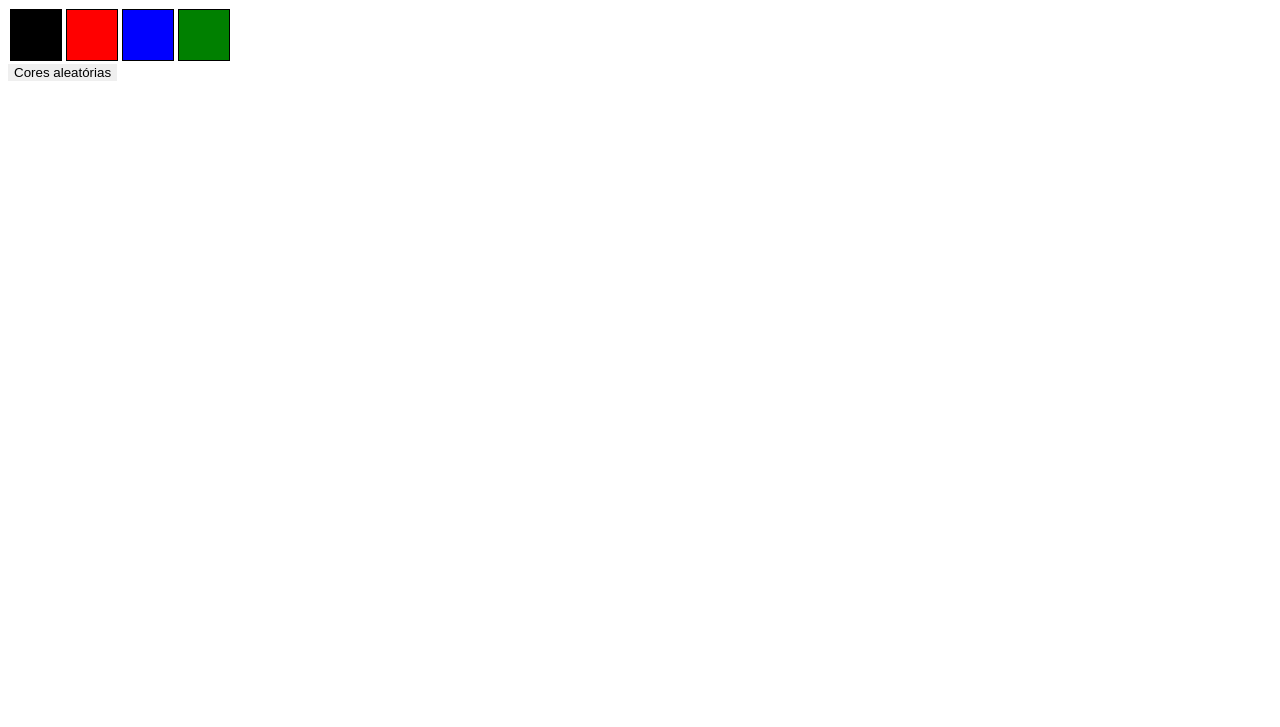
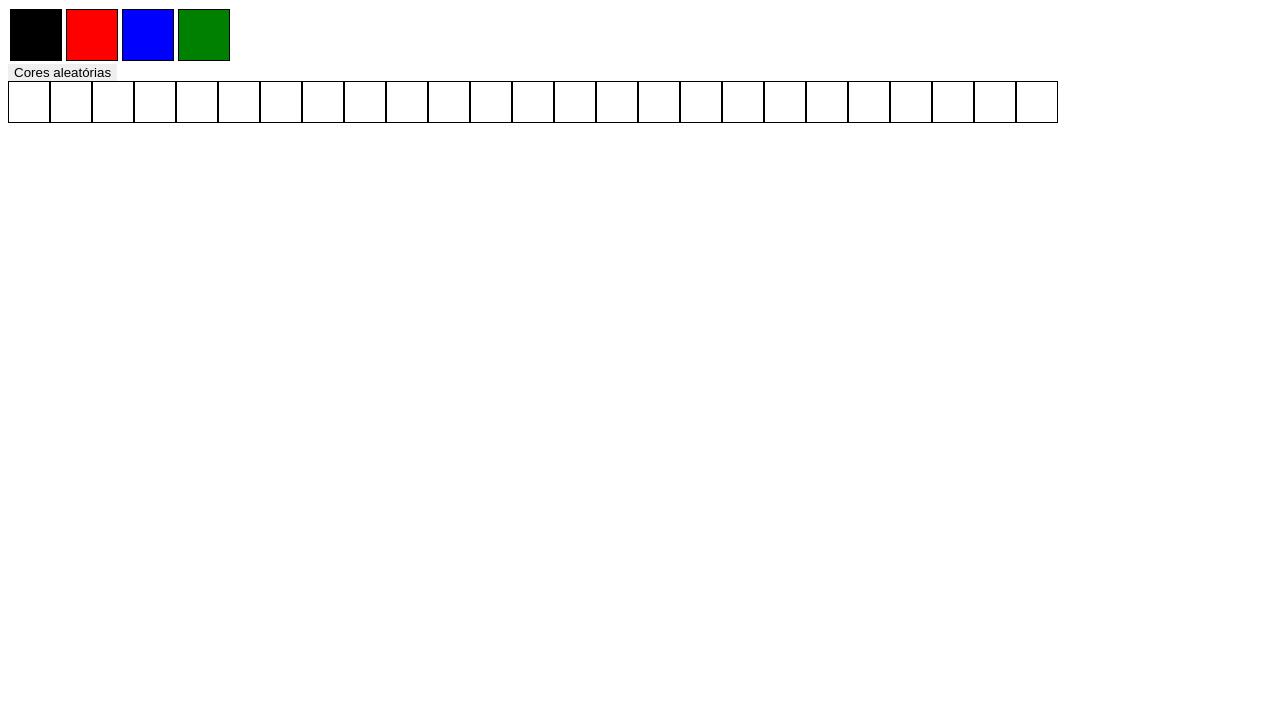
Before and after one commit to ronaldocerenza/pixels-art-js, a website: page index.html in a window 1280 px wide. Shown: the part 73-800 px from the top of the page. Drawn offline with Linux system fonts and the light colour scheme.

Commit message:
6 - Quadro contendo 25 pixels

```diff
--- a/index.html
+++ b/index.html
@@ -17,6 +17,8 @@
     <p class="color"></p>
   </div>
   <button id="button-random-color">Cores aleatórias</button>
+  <div id="pixel-board">
+  </div>
 <script src="./script.js"></script>
 </body>
 </html>
--- a/script.js
+++ b/script.js
@@ -59,6 +59,33 @@ const restoreStorage = () => {
   }
 };
 
+//div com id 'pixel-board' criada no html devido a erro no cypress
+
+// 6 - Adicione à página um quadro contendo 25 pixels.
+const pixels = (quantidade) => {
+  const pixelBoard = document.getElementById('pixel-board');
+  for (let index = 0; index < quantidade; index += 1) {
+    const pixel = document.createElement('div');
+    pixel.className = 'pixel';
+    pixelBoard.appendChild(pixel);
+  }
+};
+pixels(25);
+
+const pixelStyle = document.querySelectorAll('.pixel');
+for (let index = 0; index < pixelStyle.length; index += 1) {
+  pixelStyle[index].style.backgroundColor = 'white';
+  pixelStyle[index].style.border = '1px solid';
+  pixelStyle[index].style.width = '40px';
+  pixelStyle[index].style.height = '40px';
+}
+
+
+
+
+
+
+
 window.onload = () => {
   restoreStorage();
 }
```
Also changed, not shown: style.css (+7 -0 lines).
